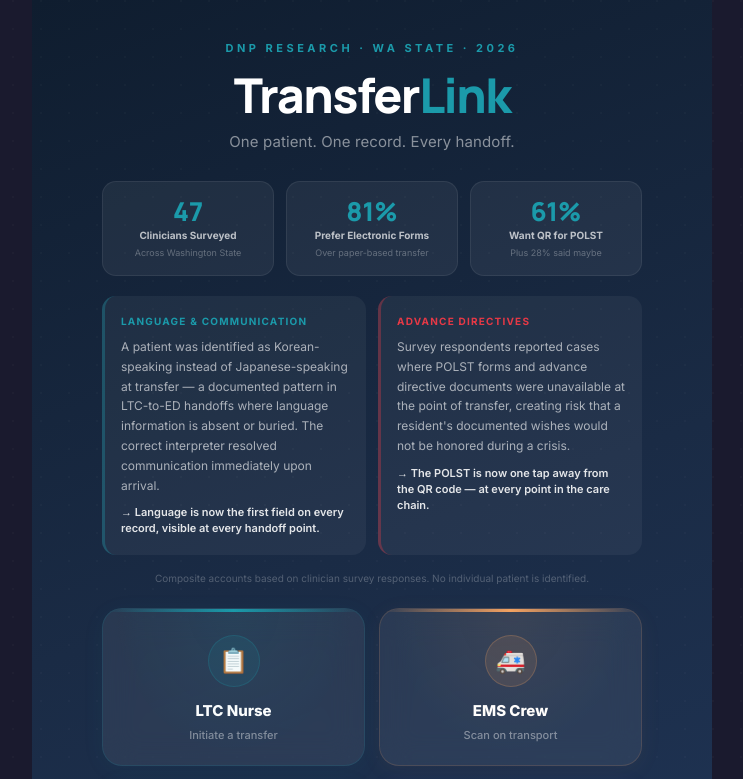
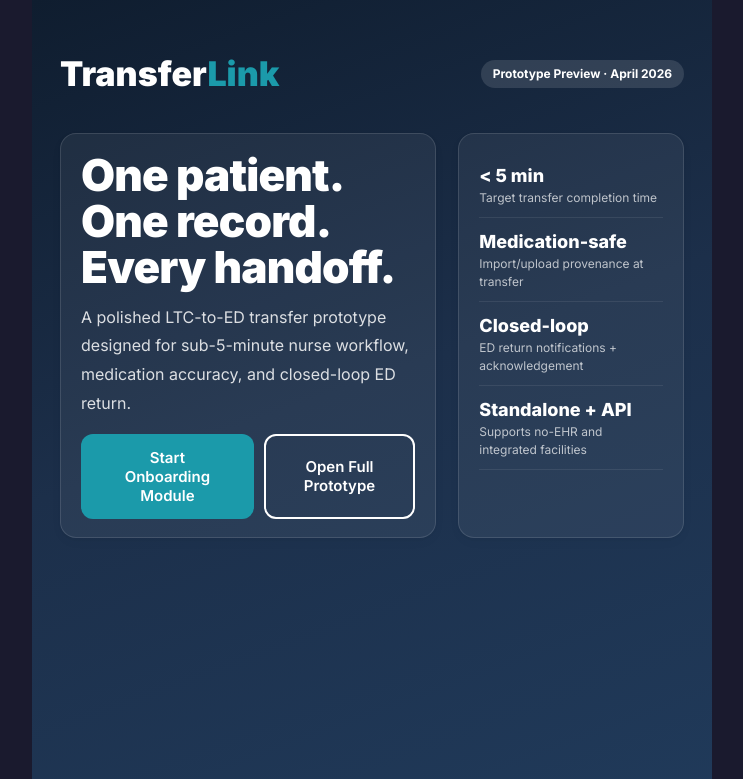
Before and after one commit to therealchandlerbing/TransferLink-MVP, a React (Vite) app: page / in a window 1280 px wide. Shown: the top 779 px of the page, without its empty margins (268-1011 px from the left). Built offline with nearby package versions, Linux system fonts and the light colour scheme.

Commit message:
Add professional landing page and standalone onboarding module

```diff
--- a/src/App.jsx
+++ b/src/App.jsx
@@ -4,9 +4,11 @@
 import { ToastContainer, NotificationCenter, GuidedDemo, IntakeModal, MedicationImportModal, S15 } from './modals.jsx';
 import { S0, S1, S2, S3, S4, S5, S6, S7, S9, S8, S10 } from './screens1.jsx';
 import { S11, S12, S13, S14, S17, S18, S19, S20 } from './screens2.jsx';
+import { LandingPage, OnboardingModule } from './landing.jsx';
 
 export default function App() {
   const [screen, setScreen] = useState(0);
+  const [presentation, setPresentation] = useState('landing');
   const [ptId, setPtId] = useState(0);
   const [patients, setPatients] = useState(INIT_PATIENTS);
   const [toasts, setToasts] = useState([]);
@@ -128,6 +130,24 @@
         ::-webkit-scrollbar { width: 4px; } ::-webkit-scrollbar-track { background: transparent; } ::-webkit-scrollbar-thumb { background: rgba(0,0,0,.15); border-radius: 2px; }
       `}</style>
 
+      {presentation === 'landing' && (
+        <LandingPage
+          m={m}
+          onStartOnboarding={() => setPresentation('onboarding')}
+          onOpenPrototype={() => { setPresentation('app'); setScreen(17); }}
+        />
+      )}
+      {presentation === 'onboarding' && (
+        <OnboardingModule
+          m={m}
+          setPersona={setPersona}
+          setRole={setRole}
+          onBack={() => setPresentation('landing')}
+          onComplete={() => { setPresentation('app'); setScreen(17); }}
+        />
+      )}
+      {presentation === 'app' && (
+        <>
       <ToastContainer toasts={toasts} setToasts={setToasts} />
       {showNotif && <NotificationCenter notifications={notifs} onClose={() => setShowNotif(false)} onSelect={(n) => { setNotifs(ns => ns.map(x => x.id === n.id ? { ...x, unread: false } : x)); if (n.ptId != null) { setPtId(n.ptId); go(2); } setShowNotif(false); }} m={m} />}
       {showIntake && <IntakeModal onClose={() => setShowIntake(false)} onDone={handleNewPatient} m={m} />}
@@ -194,6 +214,8 @@
           Home
         </button>
       )}
+        </>
+      )}
     </div>
 
   );
--- /dev/null
+++ b/src/landing.jsx
@@ -0,0 +1,94 @@
+import React, { useState } from 'react';
+import { C, Cd, Bt, Bg } from './components.jsx';
+import { PERSONAS, FACILITY_MODES } from './data.js';
+
+export const LandingPage = ({ m, onStartOnboarding, onOpenPrototype }) => (
+  <div style={{ minHeight: '100vh', background: `linear-gradient(160deg,${C.navy},#1C2F4A 48%,#203A5A)`, color: '#fff', padding: m ? '28px 16px 40px' : '48px 28px 56px' }}>
+    <div style={{ maxWidth: 900, margin: '0 auto' }}>
+      <div style={{ display: 'flex', justifyContent: 'space-between', alignItems: 'center', marginBottom: m ? 24 : 34 }}>
+        <div style={{ fontSize: m ? 26 : 34, fontWeight: 900 }}>Transfer<span style={{ color: C.accent }}>Link</span></div>
+        <Bg ch="Prototype Preview · April 2026" bg="rgba(255,255,255,.12)" />
+      </div>
+      <div style={{ display: 'grid', gridTemplateColumns: m ? '1fr' : '1.25fr .75fr', gap: m ? 12 : 22 }}>
+        <Cd m={m} style={{ background: 'rgba(255,255,255,.06)', border: '1px solid rgba(255,255,255,.12)' }} ch={<>
+          <div style={{ fontSize: m ? 30 : 44, fontWeight: 900, lineHeight: 1.05, letterSpacing: -.8, marginBottom: 12 }}>
+            One patient.<br />One record.<br />Every handoff.
+          </div>
+          <div style={{ fontSize: m ? 14 : 16, lineHeight: 1.8, color: 'rgba(255,255,255,.84)', marginBottom: 16 }}>
+            A polished LTC-to-ED transfer prototype designed for sub-5-minute nurse workflow, medication accuracy, and closed-loop ED return.
+          </div>
+          <div style={{ display: 'flex', gap: 10, flexDirection: m ? 'column' : 'row' }}>
+            <Bt ch="Start Onboarding Module" onClick={onStartOnboarding} bg={C.accent} m={m} />
+            <Bt ch="Open Full Prototype" outline bg="#fff" onClick={onOpenPrototype} m={m} />
+          </div>
+        </>} />
+        <Cd m={m} style={{ background: 'rgba(255,255,255,.06)', border: '1px solid rgba(255,255,255,.12)' }} ch={<>
+          {[
+            ['< 5 min', 'Target transfer completion time'],
+            ['Medication-safe', 'Import/upload provenance at transfer'],
+            ['Closed-loop', 'ED return notifications + acknowledgement'],
+            ['Standalone + API', 'Supports no-EHR and integrated facilities'],
+          ].map(([v, d]) => (
+            <div key={v} style={{ padding: '10px 0', borderBottom: '1px solid rgba(255,255,255,.08)' }}>
+              <div style={{ fontSize: 18, fontWeight: 800 }}>{v}</div>
+              <div style={{ fontSize: 12, color: 'rgba(255,255,255,.7)' }}>{d}</div>
+            </div>
+          ))}
+        </>} />
+      </div>
+    </div>
+  </div>
+);
+
+export const OnboardingModule = ({ m, onBack, onComplete, setPersona, setRole }) => {
+  const [selectedPersona, setSelectedPersona] = useState(0);
+  const [selectedRole, setSelectedRole] = useState('RN / LVN');
+  const [selectedMode, setSelectedMode] = useState(0);
+  const roles = ['RN / LVN', 'Charge Nurse', 'Administrator', 'MD / NP'];
+  return (
+    <div style={{ minHeight: '100vh', background: C.bg, padding: m ? '14px' : '24px' }}>
+      <div style={{ maxWidth: 760, margin: '0 auto' }}>
+        <div style={{ display: 'flex', justifyContent: 'space-between', alignItems: 'center', marginBottom: 14 }}>
+          <div style={{ fontSize: m ? 20 : 26, fontWeight: 900, color: C.navy }}>Onboarding Module</div>
+          <button onClick={onBack} style={{ border: 'none', background: '#E8ECEF', borderRadius: 10, padding: '8px 12px', cursor: 'pointer', fontWeight: 700 }}>Back</button>
+        </div>
+        <Cd m={m} ch={<>
+          <div style={{ fontSize: 13, color: C.txS, marginBottom: 14 }}>Configure a facility-ready session for live demo use.</div>
+          <div style={{ marginBottom: 14 }}>
+            <div style={{ fontSize: 11, fontWeight: 700, color: C.txS, textTransform: 'uppercase', marginBottom: 6 }}>Persona</div>
+            <div style={{ display: 'flex', flexWrap: 'wrap', gap: 8 }}>
+              {PERSONAS.map((p, idx) => <span key={p.name} onClick={() => setSelectedPersona(idx)} style={{ padding: '7px 10px', borderRadius: 16, cursor: 'pointer', fontSize: 12, fontWeight: 700, background: selectedPersona === idx ? C.accent : '#F0F2F5', color: selectedPersona === idx ? '#fff' : C.txS }}>{p.name}</span>)}
+            </div>
+          </div>
+          <div style={{ marginBottom: 14 }}>
+            <div style={{ fontSize: 11, fontWeight: 700, color: C.txS, textTransform: 'uppercase', marginBottom: 6 }}>Role</div>
+            <div style={{ display: 'flex', flexWrap: 'wrap', gap: 8 }}>
+              {roles.map((r) => <span key={r} onClick={() => setSelectedRole(r)} style={{ padding: '7px 10px', borderRadius: 16, cursor: 'pointer', fontSize: 12, fontWeight: 700, background: selectedRole === r ? C.navy : '#F0F2F5', color: selectedRole === r ? '#fff' : C.txS }}>{r}</span>)}
+            </div>
+          </div>
+          <div style={{ marginBottom: 18 }}>
+            <div style={{ fontSize: 11, fontWeight: 700, color: C.txS, textTransform: 'uppercase', marginBottom: 6 }}>Facility mode</div>
+            <div style={{ display: 'grid', gap: 8 }}>
+              {FACILITY_MODES.map((mode, idx) => (
+                <div key={mode.key} onClick={() => setSelectedMode(idx)} style={{ border: `1px solid ${selectedMode === idx ? C.accent : C.bdr}`, borderRadius: 10, padding: '9px 10px', background: selectedMode === idx ? C.lA : '#fff', cursor: 'pointer' }}>
+                  <div style={{ fontSize: 12, fontWeight: 800, color: C.navy }}>{mode.label}</div>
+                  <div style={{ fontSize: 11, color: C.txS }}>{mode.desc}</div>
+                </div>
+              ))}
+            </div>
+          </div>
+          <Bt
+            full
+            ch="Continue to Dashboard"
+            onClick={() => {
+              setPersona(PERSONAS[selectedPersona]);
+              setRole(selectedRole);
+              onComplete();
+            }}
+            m={m}
+          />
+        </>} />
+      </div>
+    </div>
+  );
+};
```
